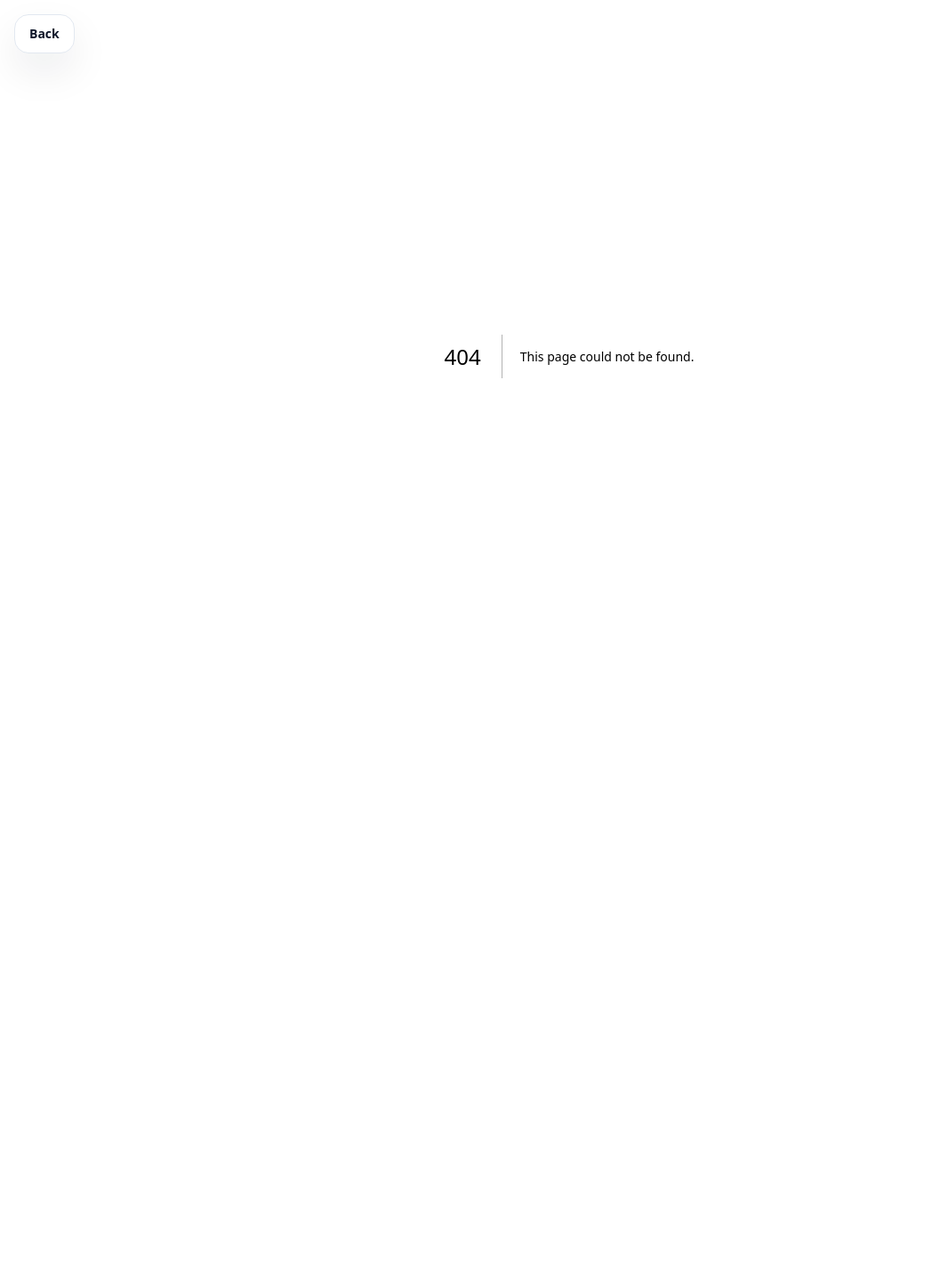
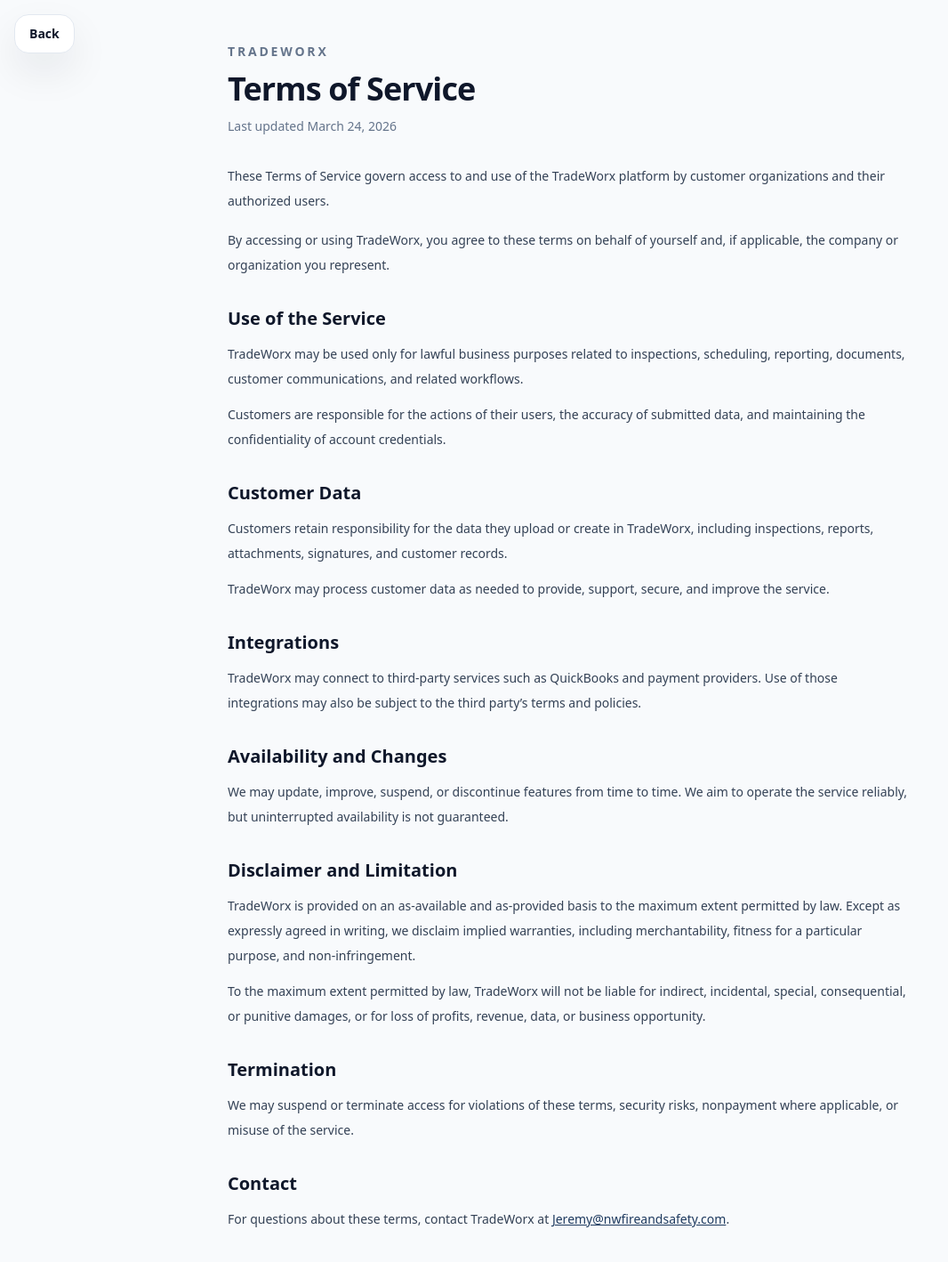
Before and after one commit to NWFIRE/TestWorx, a Next.js app in the folder apps/web/: page /terms in a window 1280 px wide. Before the commit this address had no page. Shown: the top 1418 px of the page at 89% size, without its empty margins (0-1066 px from the left). Before the commit the page ends 800 px from the top, so only its background shows below. Built offline with nearby package versions, Linux system fonts and the light colour scheme.

Commit message:
Add public legal pages

```diff
--- /dev/null
+++ b/apps/web/src/app/privacy/page.tsx
@@ -0,0 +1,79 @@
+import type { Metadata } from "next";
+
+export const metadata: Metadata = {
+  title: "Privacy Policy | TradeWorx",
+  description: "Privacy Policy for TradeWorx."
+};
+
+const updatedOn = "March 24, 2026";
+
+export default function PrivacyPage() {
+  return (
+    <main className="min-h-screen bg-paper px-6 py-12 text-ink">
+      <div className="mx-auto max-w-3xl space-y-8">
+        <header className="space-y-3">
+          <p className="text-sm font-semibold uppercase tracking-[0.2em] text-slate-500">TradeWorx</p>
+          <h1 className="text-4xl font-semibold tracking-tight text-ink">Privacy Policy</h1>
+          <p className="text-sm text-slate-500">Last updated {updatedOn}</p>
+        </header>
+
+        <section className="space-y-4 text-sm leading-7 text-slate-700">
+          <p>
+            TradeWorx provides inspection scheduling, field reporting, customer portal access, document management, and
+            related operational tools for fire and life safety service companies.
+          </p>
+          <p>
+            This Privacy Policy explains what information we collect, how we use it, and the choices available to our
+            customers and authorized users.
+          </p>
+        </section>
+
+        <section className="space-y-3">
+          <h2 className="text-xl font-semibold text-ink">Information We Collect</h2>
+          <div className="space-y-3 text-sm leading-7 text-slate-700">
+            <p>We may collect account, contact, company, inspection, site, asset, document, photo, signature, and billing information.</p>
+            <p>We may also collect technical information needed to secure, operate, and improve the platform, such as log data and device/browser details.</p>
+          </div>
+        </section>
+
+        <section className="space-y-3">
+          <h2 className="text-xl font-semibold text-ink">How We Use Information</h2>
+          <div className="space-y-3 text-sm leading-7 text-slate-700">
+            <p>We use information to provide the TradeWorx service, authenticate users, generate reports and documents, support customer access, process billing, and maintain platform security.</p>
+            <p>We may also use information to troubleshoot issues, respond to support requests, and comply with legal obligations.</p>
+          </div>
+        </section>
+
+        <section className="space-y-3">
+          <h2 className="text-xl font-semibold text-ink">Sharing</h2>
+          <div className="space-y-3 text-sm leading-7 text-slate-700">
+            <p>We do not sell personal information. We may share information with service providers and infrastructure partners that help us host, secure, store, transmit, and support the platform.</p>
+            <p>We may also disclose information if required by law or to protect the rights, safety, and security of our customers, users, and services.</p>
+          </div>
+        </section>
+
+        <section className="space-y-3">
+          <h2 className="text-xl font-semibold text-ink">Data Retention and Security</h2>
+          <div className="space-y-3 text-sm leading-7 text-slate-700">
+            <p>We retain information for as long as reasonably necessary to provide the service, meet contractual and legal requirements, resolve disputes, and enforce agreements.</p>
+            <p>We use administrative, technical, and organizational safeguards designed to protect data, but no method of storage or transmission is completely secure.</p>
+          </div>
+        </section>
+
+        <section className="space-y-3">
+          <h2 className="text-xl font-semibold text-ink">Your Choices</h2>
+          <div className="space-y-3 text-sm leading-7 text-slate-700">
+            <p>Authorized customer administrators can update company, customer, and operational information in the platform. Questions about access, correction, or deletion requests should be directed to the applicable TradeWorx account administrator.</p>
+          </div>
+        </section>
+
+        <section className="space-y-3">
+          <h2 className="text-xl font-semibold text-ink">Contact</h2>
+          <p className="text-sm leading-7 text-slate-700">
+            For privacy questions, contact TradeWorx at <a className="text-[color:rgb(var(--tenant-primary-rgb))] underline" href="mailto:Jeremy@nwfireandsafety.com">Jeremy@nwfireandsafety.com</a>.
+          </p>
+        </section>
+      </div>
+    </main>
+  );
+}
--- /dev/null
+++ b/apps/web/src/app/terms/page.tsx
@@ -0,0 +1,85 @@
+import type { Metadata } from "next";
+
+export const metadata: Metadata = {
+  title: "Terms of Service | TradeWorx",
+  description: "Terms of Service for TradeWorx."
+};
+
+const updatedOn = "March 24, 2026";
+
+export default function TermsPage() {
+  return (
+    <main className="min-h-screen bg-paper px-6 py-12 text-ink">
+      <div className="mx-auto max-w-3xl space-y-8">
+        <header className="space-y-3">
+          <p className="text-sm font-semibold uppercase tracking-[0.2em] text-slate-500">TradeWorx</p>
+          <h1 className="text-4xl font-semibold tracking-tight text-ink">Terms of Service</h1>
+          <p className="text-sm text-slate-500">Last updated {updatedOn}</p>
+        </header>
+
+        <section className="space-y-4 text-sm leading-7 text-slate-700">
+          <p>
+            These Terms of Service govern access to and use of the TradeWorx platform by customer organizations and their
+            authorized users.
+          </p>
+          <p>
+            By accessing or using TradeWorx, you agree to these terms on behalf of yourself and, if applicable, the
+            company or organization you represent.
+          </p>
+        </section>
+
+        <section className="space-y-3">
+          <h2 className="text-xl font-semibold text-ink">Use of the Service</h2>
+          <div className="space-y-3 text-sm leading-7 text-slate-700">
+            <p>TradeWorx may be used only for lawful business purposes related to inspections, scheduling, reporting, documents, customer communications, and related workflows.</p>
+            <p>Customers are responsible for the actions of their users, the accuracy of submitted data, and maintaining the confidentiality of account credentials.</p>
+          </div>
+        </section>
+
+        <section className="space-y-3">
+          <h2 className="text-xl font-semibold text-ink">Customer Data</h2>
+          <div className="space-y-3 text-sm leading-7 text-slate-700">
+            <p>Customers retain responsibility for the data they upload or create in TradeWorx, including inspections, reports, attachments, signatures, and customer records.</p>
+            <p>TradeWorx may process customer data as needed to provide, support, secure, and improve the service.</p>
+          </div>
+        </section>
+
+        <section className="space-y-3">
+          <h2 className="text-xl font-semibold text-ink">Integrations</h2>
+          <div className="space-y-3 text-sm leading-7 text-slate-700">
+            <p>TradeWorx may connect to third-party services such as QuickBooks and payment providers. Use of those integrations may also be subject to the third party’s terms and policies.</p>
+          </div>
+        </section>
+
+        <section className="space-y-3">
+          <h2 className="text-xl font-semibold text-ink">Availability and Changes</h2>
+          <div className="space-y-3 text-sm leading-7 text-slate-700">
+            <p>We may update, improve, suspend, or discontinue features from time to time. We aim to operate the service reliably, but uninterrupted availability is not guaranteed.</p>
+          </div>
+        </section>
+
+        <section className="space-y-3">
+          <h2 className="text-xl font-semibold text-ink">Disclaimer and Limitation</h2>
+          <div className="space-y-3 text-sm leading-7 text-slate-700">
+            <p>TradeWorx is provided on an as-available and as-provided basis to the maximum extent permitted by law. Except as expressly agreed in writing, we disclaim implied warranties, including merchantability, fitness for a particular purpose, and non-infringement.</p>
+            <p>To the maximum extent permitted by law, TradeWorx will not be liable for indirect, incidental, special, consequential, or punitive damages, or for loss of profits, revenue, data, or business opportunity.</p>
+          </div>
+        </section>
+
+        <section className="space-y-3">
+          <h2 className="text-xl font-semibold text-ink">Termination</h2>
+          <div className="space-y-3 text-sm leading-7 text-slate-700">
+            <p>We may suspend or terminate access for violations of these terms, security risks, nonpayment where applicable, or misuse of the service.</p>
+          </div>
+        </section>
+
+        <section className="space-y-3">
+          <h2 className="text-xl font-semibold text-ink">Contact</h2>
+          <p className="text-sm leading-7 text-slate-700">
+            For questions about these terms, contact TradeWorx at <a className="text-[color:rgb(var(--tenant-primary-rgb))] underline" href="mailto:Jeremy@nwfireandsafety.com">Jeremy@nwfireandsafety.com</a>.
+          </p>
+        </section>
+      </div>
+    </main>
+  );
+}
```
